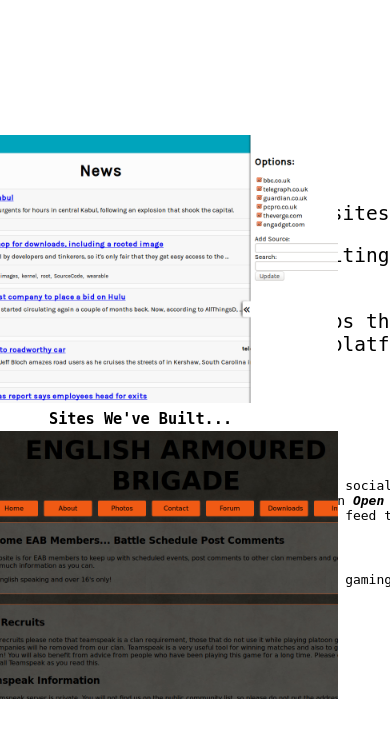
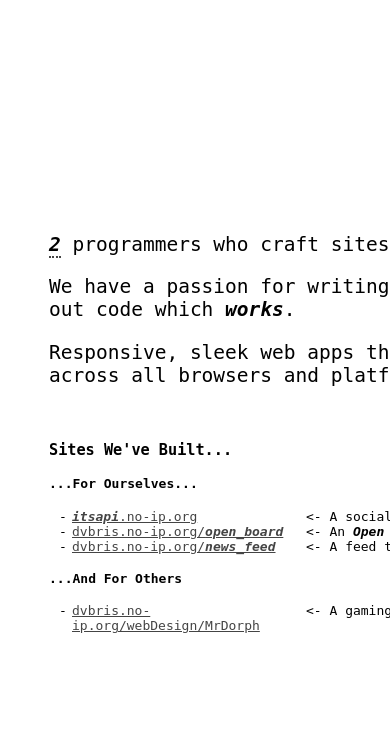
Before and after one commit to itsapi/dvbris.com, a PHP site: page / in a window 390 px wide; the page is wider, and only the part inside the window is pictured. Shown: the top 738 px of that part. Run offline with PHP 8.4, Linux system fonts and the light colour scheme; some libraries are stand-ins or nearby versions.

Commit message:
Made responsive-ish

```diff
--- a/css/style.css
+++ b/css/style.css
@@ -1,14 +1,10 @@
 #container_left {
 	position: absolute;
 	left: 10%;
-	top: 50%;
-	margin-top: -250px;
 }
 #container_right {
 	position: absolute;
 	right: 10%;
-	top: 50%;
-	margin-top: -300px;
 }
 .text {
 	width: 500px;
@@ -55,6 +51,5 @@
 	width: 19em;
 }
 td img {
-	width: 400px;
 	padding: 10px;
 }
--- a/index.html
+++ b/index.html
@@ -5,6 +5,8 @@
 		<meta charset="UTF-8">
 		<title>Document</title>
 		<link rel="stylesheet" href="css/style.css">
+		<script src="//ajax.googleapis.com/ajax/libs/jquery/1.9.1/jquery.js"></script>
+		<script src="js/main.js"></script>
 	</head>
 	<body>
 		<div id="container_left">
--- /dev/null
+++ b/js/main.js
@@ -0,0 +1,15 @@
+$(window).resize(function(){
+	$('#container_left').css({
+		top: ($(window).height() - $('#container_left').outerHeight())/2
+	});
+	$('td img').css({
+		width: ($(window).width()-$('#container_left').width())/4
+	});
+	$('#container_right').css({
+		top: ($(window).height() - $('#container_right').outerHeight())/2
+	});
+});
+
+$(document).ready(function(){
+	$(window).resize();
+});
```
